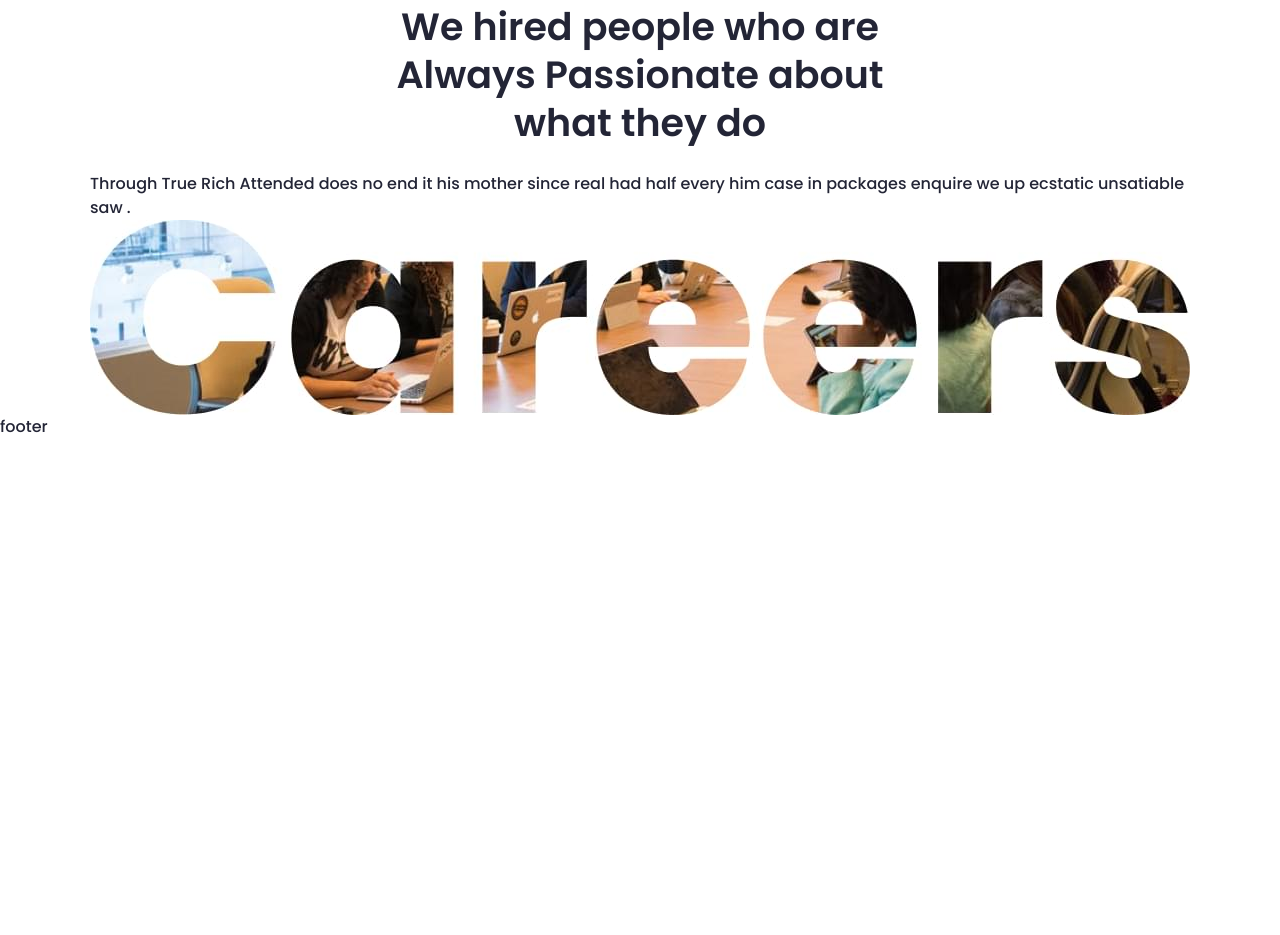
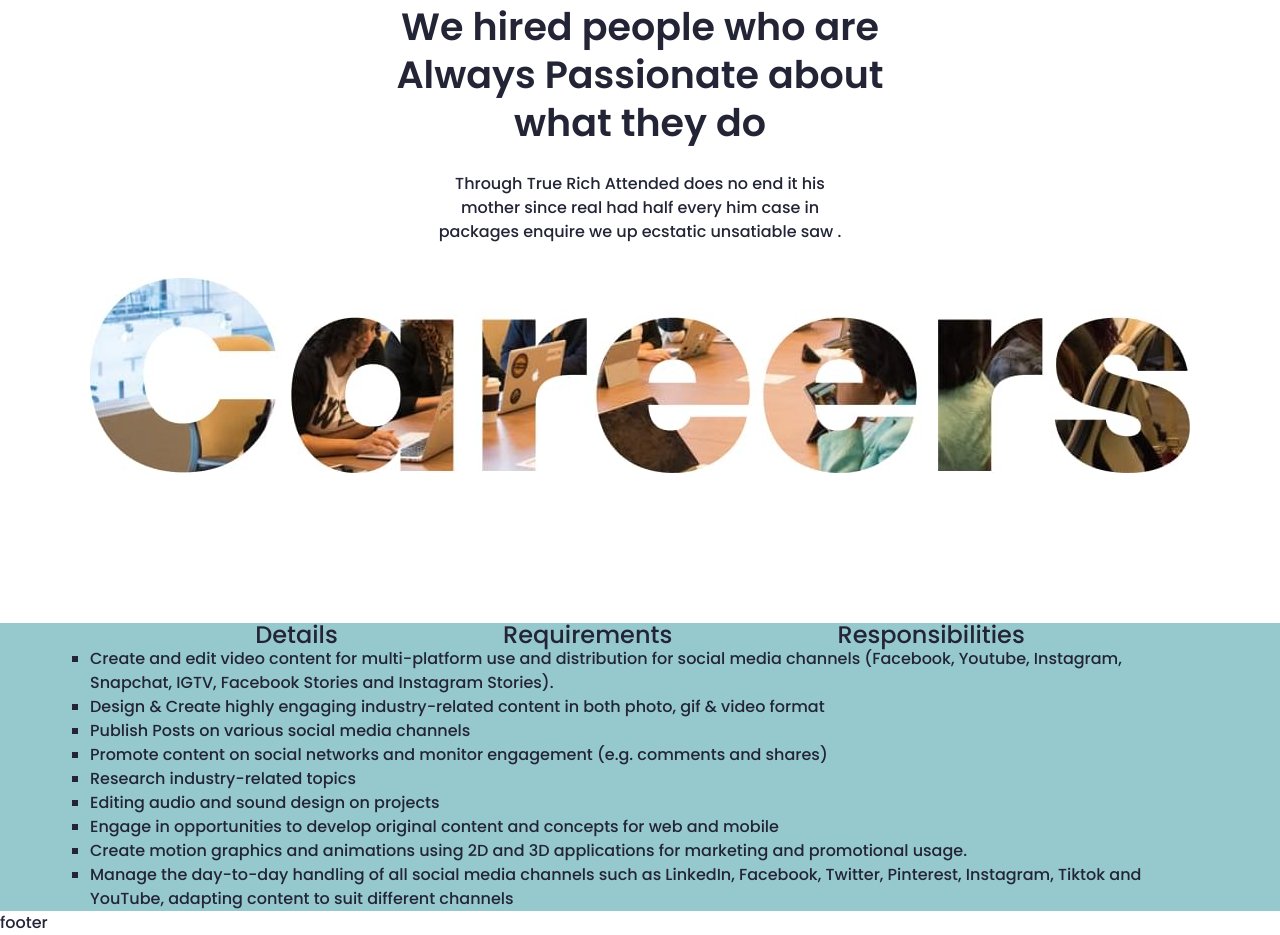
Before and after one commit to VhatIsLove/ConvertMe-Test, a website: page app/index.html in a window 1280 px wide. Shown: the part 928-1863 px from the top of the page. Before the commit the page ends 1367 px from the top, so only its background shows below. Drawn offline with Linux system fonts and the light colour scheme.

Commit message:
feat: add block detalies

```diff
--- a/app/index.html
+++ b/app/index.html
@@ -71,12 +71,51 @@
 					</p>
 					<img class="marceting__img" src="images/Careers.jpg" alt="" >
 					</div>
+				</div>
 
-					<div class="bottom">
+					<div class="detalies">
+						<div class="container">
+
+							<header class="detalies__header">
+								<nav class="detalies__navigation ">
+									<ul class="detalies__navigation-list">
+										<li class="detalies__navigation-subtitle detalies__navigation-subtitle--active">Details</li>
+										<li class="detalies__navigation-subtitle">Requirements</li>
+										<li class="detalies__navigation-subtitle">Responsibilities</li>
+									</ul>
+								</nav>
+							</header>
+
+							<ul class="detalies__list">
+								<li class="detalies__item">
+									Create and edit video content for multi-platform use and distribution for social media channels (Facebook, Youtube, Instagram, Snapchat, IGTV, Facebook Stories and Instagram Stories).
+								</li>
+								<li class="detalies__item">
+									Design & Create highly engaging industry-related content in both photo, gif & video format
+								</li>
+								<li class="detalies__item">
+									Publish Posts on various social media channels
+								</li>
+								<li class="detalies__item">
+									Promote content on social networks and monitor engagement (e.g. comments and shares)
+								</li>
+								<li class="detalies__item">
+									Research industry-related topics
+								</li>
+								<li class="detalies__item">
+									Editing audio and sound design on projects
+								</li>
+								<li class="detalies__item">
+									Engage in opportunities to develop original content and concepts for web and mobile
+								</li>
+								<li class="detalies__item">
+									Create motion graphics and animations using 2D and 3D applications for marketing and promotional usage.
+								</li>
+								<li class="detalies__item">Manage the day-to-day handling of all social media channels such as LinkedIn, Facebook, Twitter, Pinterest, Instagram, Tiktok and YouTube, adapting content to suit different channels</li>
+							</ul>
+						</div>
 
 					</div>
-
-				</div>
 			</section>
 
 			<section class="feedback">
--- a/app/scss/_fonts.scss
+++ b/app/scss/_fonts.scss
@@ -1,7 +1,7 @@
 @use "media" as *;
 
 :root {
-  --font-size: 24px;
+  --font-size: 18px;
 
   @include bigscreen {
     --font-size: 28px;
--- a/app/scss/components/_marketing.scss
+++ b/app/scss/components/_marketing.scss
@@ -6,15 +6,25 @@
 	display: flex;
   flex-direction: column;
 	align-items: center;
+	text-align: center;
+	margin-bottom: 70px;
+
+	@include tablet {
+		margin-bottom: 150px;
+		}
+
+		@include laptop {
+			margin-bottom: 216px;
+		}
+
 }
 
 .marketing{
 
 	&__title {
-		text-align: center;
 		font-size: 28px;
 		font-weight: 600;
-		line-height: 38px;
+		line-height: 28px;
 		margin-bottom: 25px;
 		max-width: 424px;
 
@@ -32,9 +42,60 @@
 	}
 
 	&__text {
+		max-width: 624px;
+    margin-bottom: 24px;
+
+		@include tablet {
+			max-width: 424px;
+    	margin-bottom: 34px;
+			}
+
+			@include laptop {
+				max-width: 624px;
+    	margin-bottom: 64px;
+			}
 	}
 
 	&__img {
 	}
 
 }
+
+
+.detalies {
+	background-color: #95c9cd;;
+
+	&__header {
+
+	}
+
+	&__navigation {
+
+	}
+
+	&__navigation-list {
+		text-align: center;
+
+		@include tablet {
+			display: flex;
+    	justify-content: space-evenly;
+		}
+
+	}
+
+	&__navigation-subtitle {
+		font-size: 24px;
+	}
+
+	&__navigation-subtitle--active {
+
+	}
+
+	&__list {
+		list-style: square;
+	}
+
+	&__item {
+
+	}
+}
```
Also changed, not shown: app/pages/index.html (+42 -3 lines), app/css/style.min.css, app/scss/style.scss (line endings or trailing spaces).
